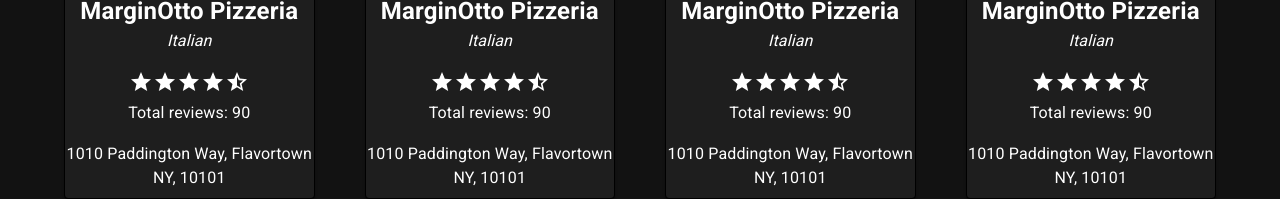
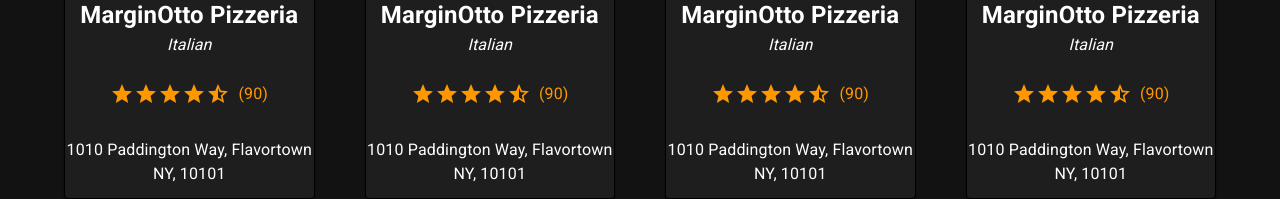
Before and after one commit to pkeen/TasteMate, a React (Create React App) app: page / in a window 1280 px wide. Shown: the part 491-690 px from the top of the page. Built offline with nearby package versions, Linux system fonts and the light colour scheme.

Commit message:
update styles for star rating section of Business

```diff
--- a/src/components/Business.js
+++ b/src/components/Business.js
@@ -1,7 +1,7 @@
 import React from 'react';
 import StarRating from './StarRating';
 import style from "./Business.module.css";
-import { Card } from '@mui/material';
+import { Card, Typography } from '@mui/material';
 
 
 
@@ -43,8 +43,10 @@ function Business() {
                         <StarRating
                             rating={business.rating}
                         />
+                        <Typography color="primary" sx={{marginLeft: 1}}>
+                            {`(${business.reviewCount})`}
+                        </Typography>
                     </div>
-                    <p>Total reviews: {business.reviewCount}</p>
                 </div>
                 <div className={`${style["address"]} ${style["flex-center"]}`}>
                     <p>{business.address}, {business.city}</p>
--- a/src/components/Business.module.css
+++ b/src/components/Business.module.css
@@ -37,6 +37,10 @@ span {
   align-items: center;
 }
 
+.star-rating {
+  display: flex;
+}
+
 * {
   padding: 0;
   margin: 0;
--- a/src/components/StarRating.js
+++ b/src/components/StarRating.js
@@ -13,15 +13,14 @@ const StarRating = ({rating}) => {
         index += 1;
         if (ratingInteger >= 1) {
             ratingInteger -= 1;
-            return <StarIcon />
+            return <StarIcon color="primary"/>
         } else {
             if (ratingDecimal > 0.01) {
                 ratingDecimal = 0;
-                return <StarHalfIcon />
+                return <StarHalfIcon color="primary"/>
             } else {
                 return <StarBorderOutlinedIcon />
             }
-
         }
     });
 
```
